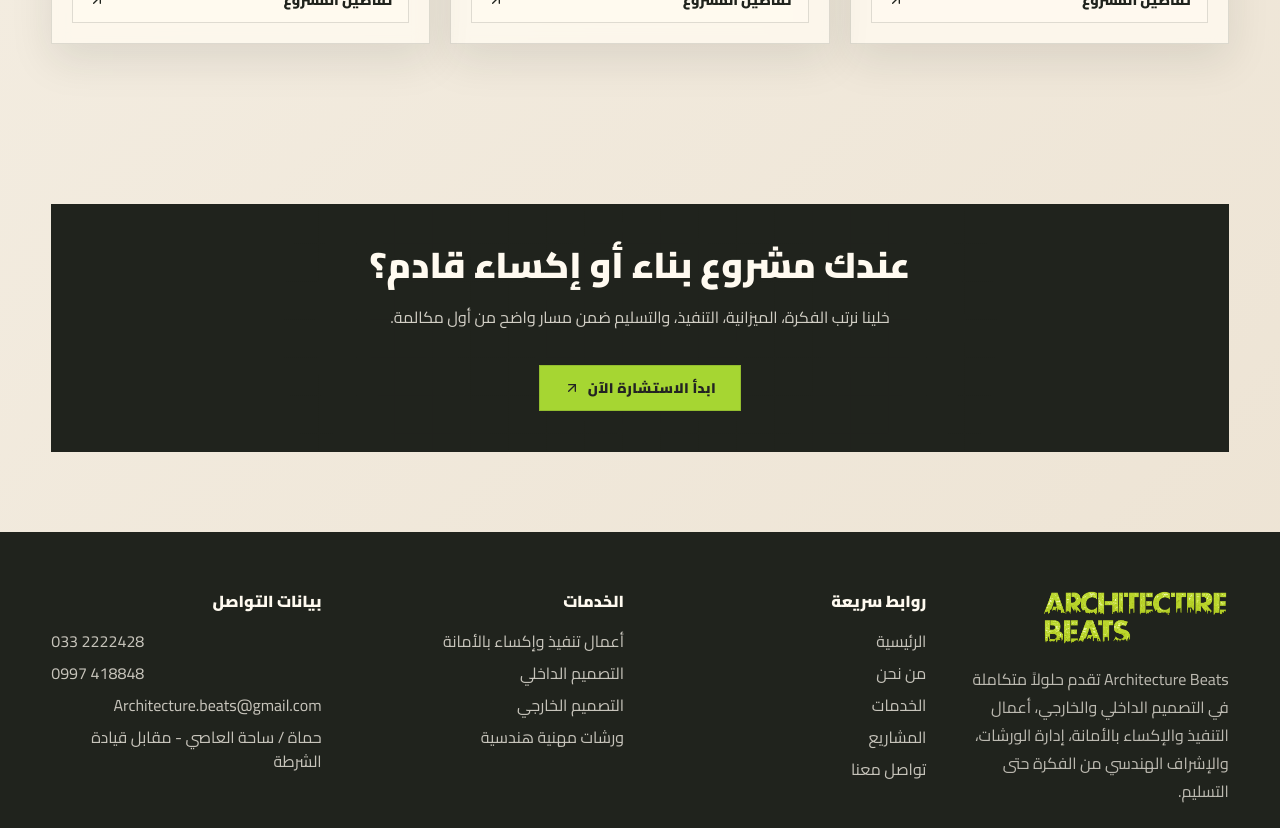
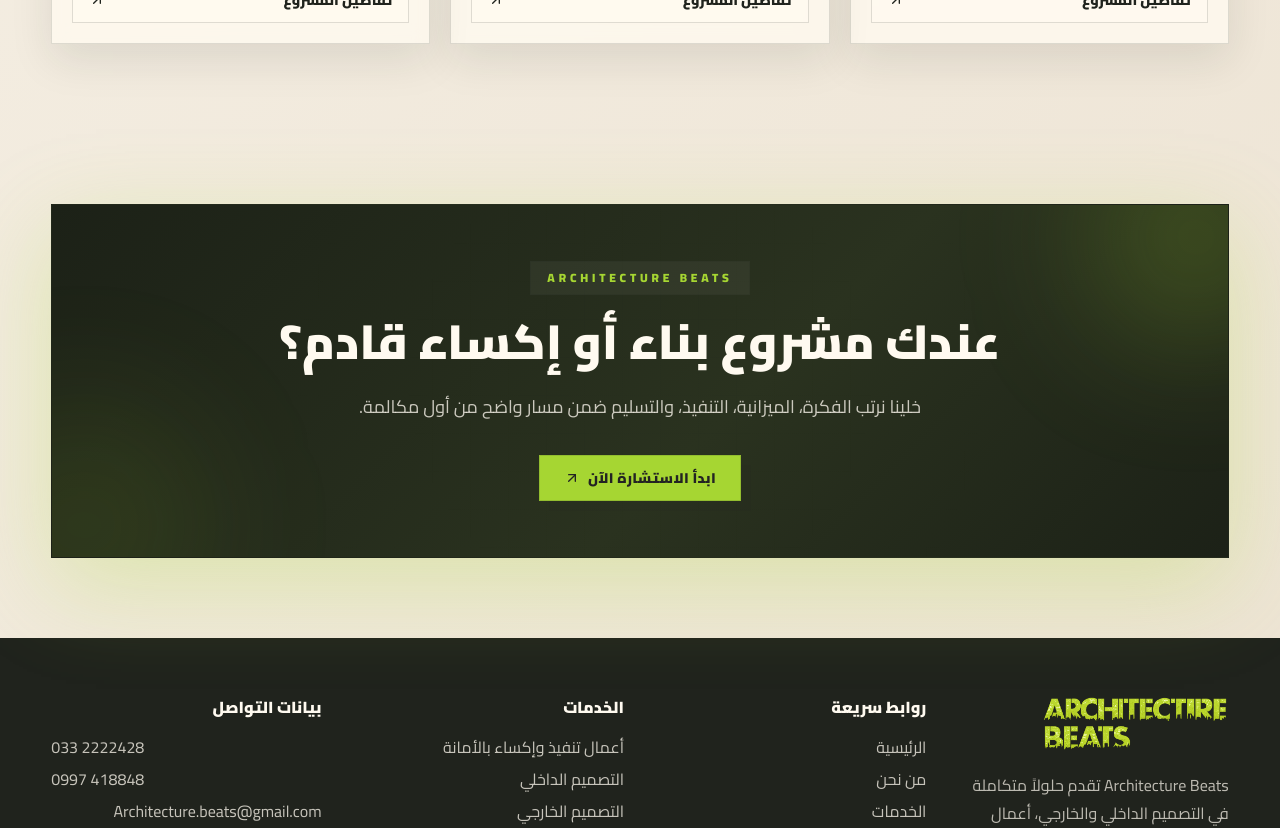
Before and after one commit to abod-haes/architecture-beats, a Next.js app: page /projects in a window 1280 px wide. Shown: the part 1380-2208 px from the top of the page. Built offline with nearby package versions, Linux system fonts and the light colour scheme.

Commit message:
Polish CTA section colors

```diff
--- a/src/components/sections/CTASection.tsx
+++ b/src/components/sections/CTASection.tsx
@@ -14,13 +14,22 @@ export default function CTASection() {
         whileInView={{ opacity: 1, y: 0, scale: 1 }}
         viewport={{ once: false, amount: 0.25 }}
         transition={{ duration: 0.65 }}
-        className="relative overflow-hidden border border-[var(--site-border)] bg-[var(--site-inverse)] p-7 text-center text-[var(--site-inverse-text)] sm:p-10"
+        className="relative overflow-hidden border border-[var(--cta-border)] bg-[linear-gradient(135deg,var(--cta-bg)_0%,var(--cta-bg-soft)_58%,var(--cta-bg)_100%)] px-6 py-12 text-center text-[var(--cta-text)] shadow-[0_28px_90px_var(--cta-glow)] sm:px-10 sm:py-14"
       >
-        <div className="blueprint-grid absolute inset-0 opacity-25" />
-        <div className="relative">
-          <h2 className="text-3xl font-black md:text-4xl">{content.cta.title}</h2>
-          <p className="mx-auto mt-4 max-w-2xl leading-8 opacity-80">{content.cta.description}</p>
-          <div className="mt-8">
+        <div className="blueprint-grid absolute inset-0 opacity-20" />
+        <div className="absolute -start-20 -top-20 h-56 w-56 rounded-full bg-brand-primary/20 blur-3xl" />
+        <div className="absolute -bottom-24 -end-24 h-64 w-64 rounded-full bg-brand-primary/10 blur-3xl" />
+        <div className="relative mx-auto max-w-3xl">
+          <p className="mx-auto mb-4 w-fit border border-[var(--cta-border)] bg-white/5 px-4 py-2 text-xs font-black uppercase tracking-[0.32em] text-brand-primary">
+            Architecture Beats
+          </p>
+          <h2 className="text-3xl font-black leading-tight md:text-5xl">
+            {content.cta.title}
+          </h2>
+          <p className="mx-auto mt-5 max-w-2xl text-base leading-8 text-[var(--cta-muted)] sm:text-lg">
+            {content.cta.description}
+          </p>
+          <div className="mt-8 flex justify-center">
             <GlowButton label={content.cta.button} href="/contact" />
           </div>
         </div>
```
